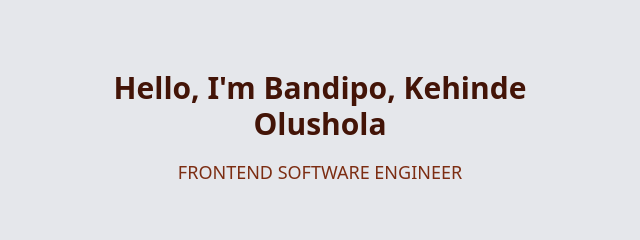
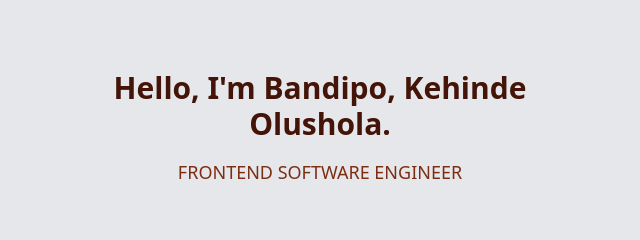
Before and after one commit to KBandipo/A-One-Page-Portfolio-with-HTML-and-Tailwind, a website: page index.html in a window 1280 px wide. Shown: the part 246-486 px from the top of the page, 624-1264 px from the left. Drawn offline with Linux system fonts and the light colour scheme.

Commit message:
Finish version 1

```diff
--- a/index.html
+++ b/index.html
@@ -102,7 +102,7 @@
         </div>
         <div class="container text-center text-orange-950 sm:w-full">
           <h1 class="text-2xl font-bold sm:text-3xl">
-            Hello, I'm Bandipo, Kehinde Olushola
+            Hello, I'm Bandipo, Kehinde Olushola.
           </h1>
           <p class="mt-4 text-base text-orange-900 sm:text-lg">
             FRONTEND SOFTWARE ENGINEER
```
Also changed, not shown: src/index.html (+1 -1 lines).
